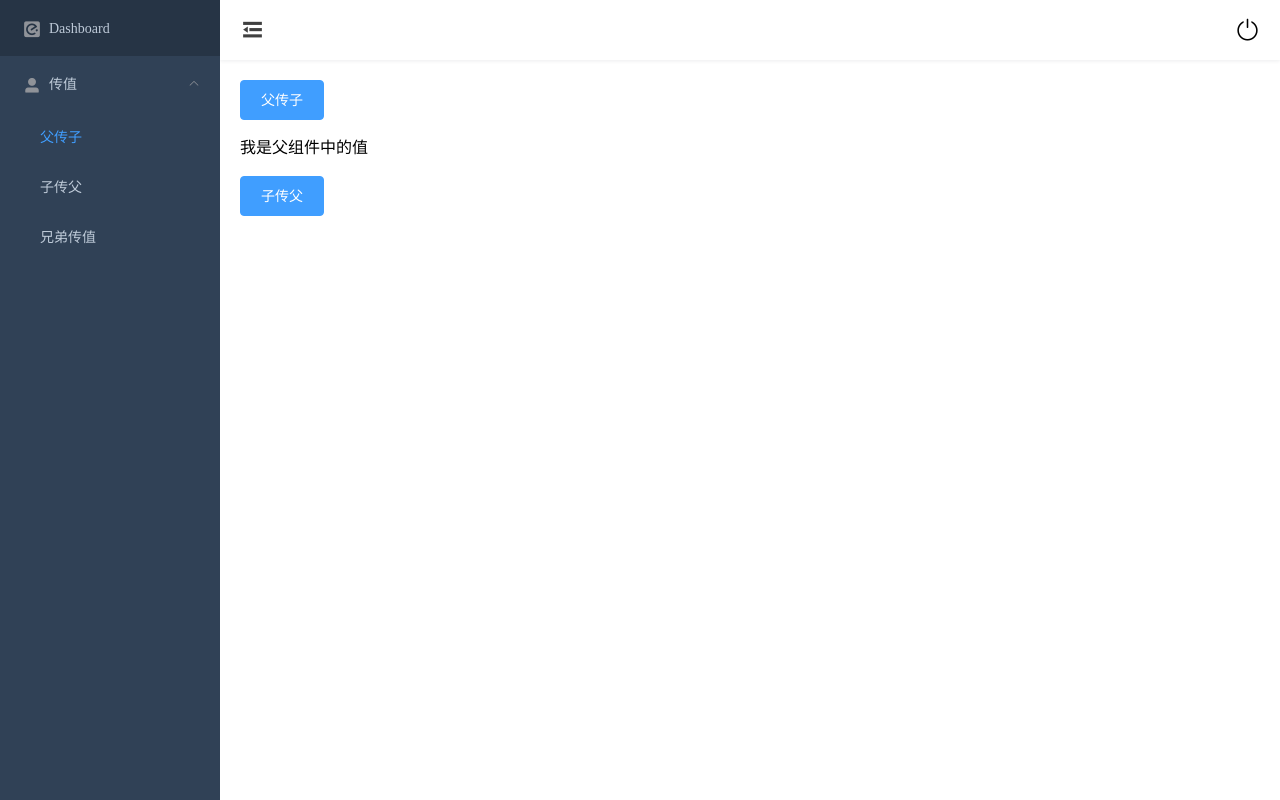
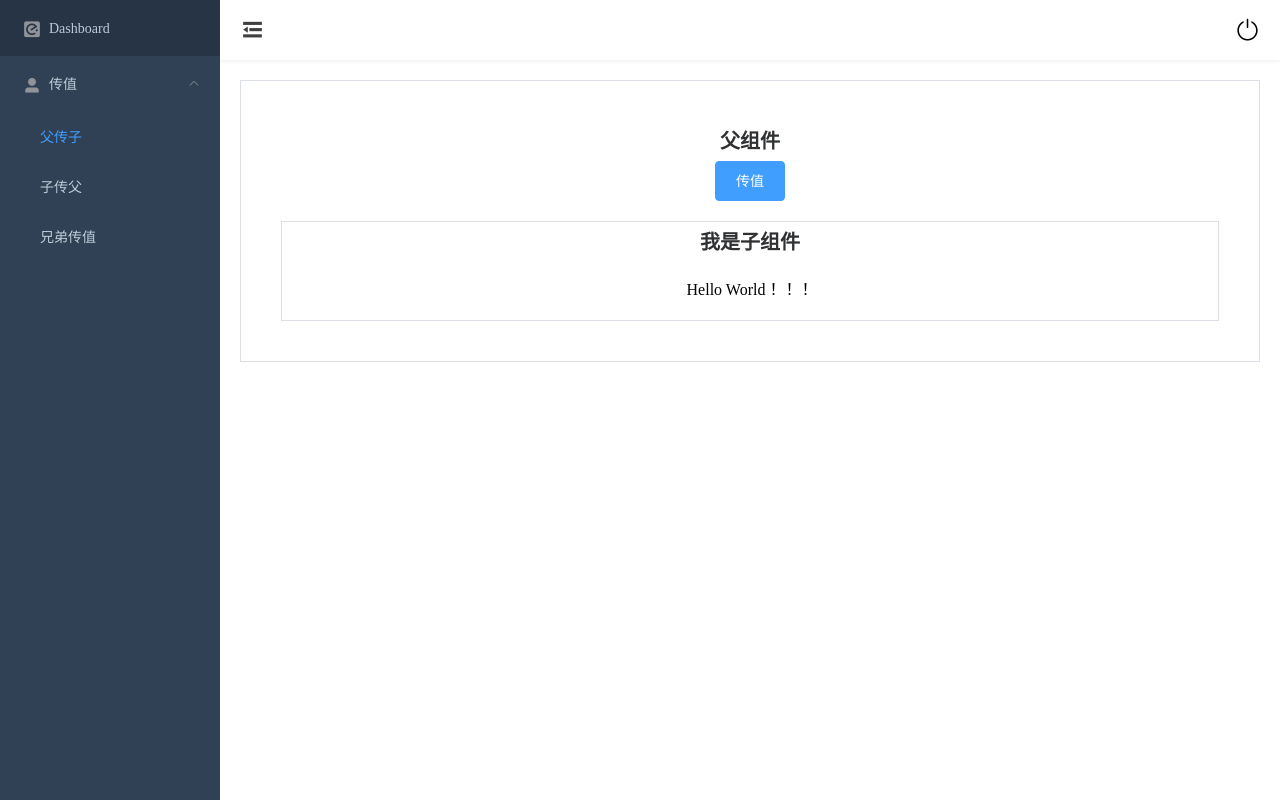
Before and after one commit to mrxiang-hub/vue-project, a Vue app: page /valueTransfer/parentToChildren in a window 1280 px wide. Built offline with nearby package versions, Linux system fonts and the light colour scheme.

Commit message:
父子传值

```diff
--- a/src/views/valueTransfer/child.vue
+++ b/src/views/valueTransfer/child.vue
@@ -1,12 +1,11 @@
 <template>
   <div class="child">
+    <h3 class="title">
+      我是子组件
+    </h3>
     <div class="val">
       {{ txt }}
     </div>
-    <el-button type="primary"
-               @click="emitVal"
-    >子传父
-    </el-button>
   </div>
 </template>
 
@@ -15,20 +14,23 @@ export default {
   name: "child",
   props: {
     txt: String
-  },
-  methods: {
-    /**
-     * 子组件向父组件传值
-     */
-    emitVal() {
-      this.$emit('changeVal', '我是子组件传过来的值')
-    }
   }
 }
 </script>
 
 <style lang="scss" scoped>
 .child {
+  height: 100px;
+  margin-top: 20px;
+  border: 1px solid #DCDFE6;
+
+  .title {
+    line-height: 40px;
+    color: #303133;
+    font-size: 20px;
+    font-weight: bold;
+  }
+
   .val {
     padding: 20px 0;
   }
--- a/src/views/valueTransfer/parentToChildren.vue
+++ b/src/views/valueTransfer/parentToChildren.vue
@@ -1,9 +1,10 @@
 <template>
   <div class="parentToChildren">
+    <h3 class="title">父组件</h3>
     <el-button
         @click="editVal"
         type="primary"
-    >父传子
+    >传值
     </el-button>
     <Child
         :txt="readyTxt"
@@ -21,17 +22,28 @@ export default {
   },
   data() {
     return {
-      readyTxt: '我是父组件中的值'
+      readyTxt: "Hello World！！！"
     }
   },
   methods: {
     editVal() {
-      this.readyTxt = 'change'
+      this.readyTxt = 'Hello Vue！！！'
     }
   }
 }
 </script>
 
 <style lang="scss" scoped>
+.parentToChildren {
+  border: 1px solid #DCDFE6;
+  padding: 40px;
+  text-align: center;
 
+  .title {
+    line-height: 40px;
+    color: #303133;
+    font-size: 20px;
+    font-weight: bold;
+  }
+}
 </style>
```
